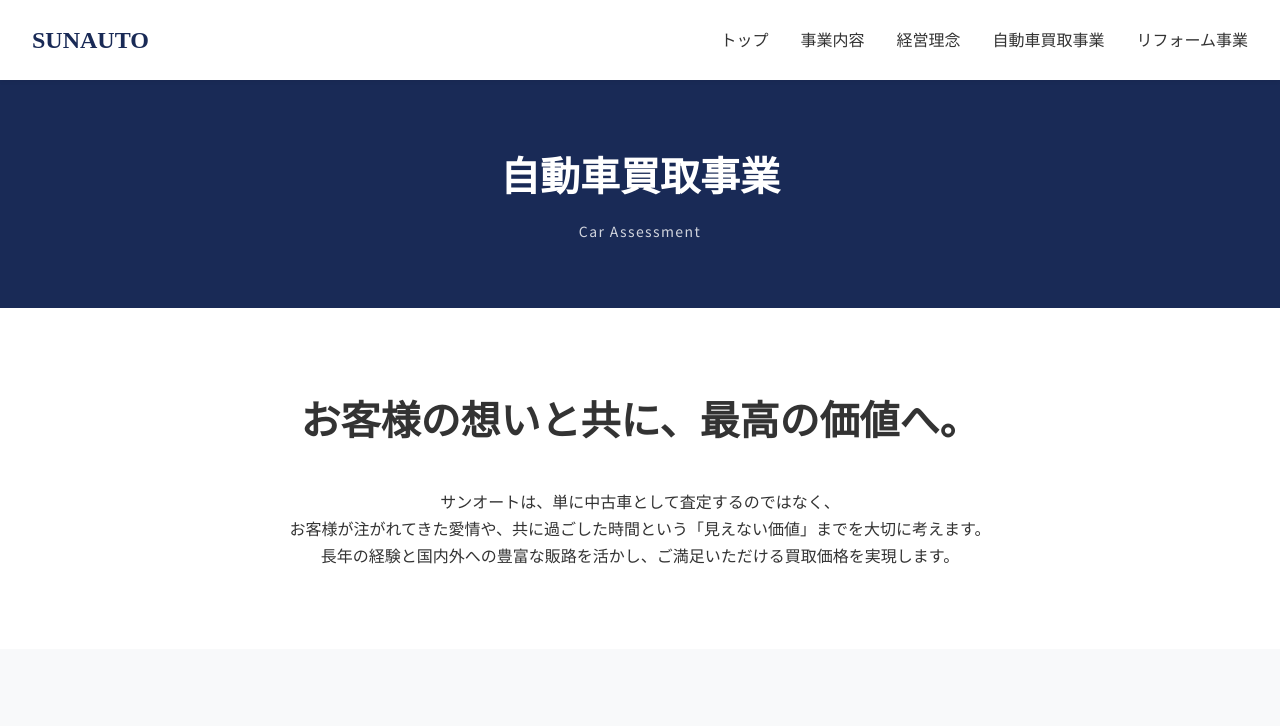
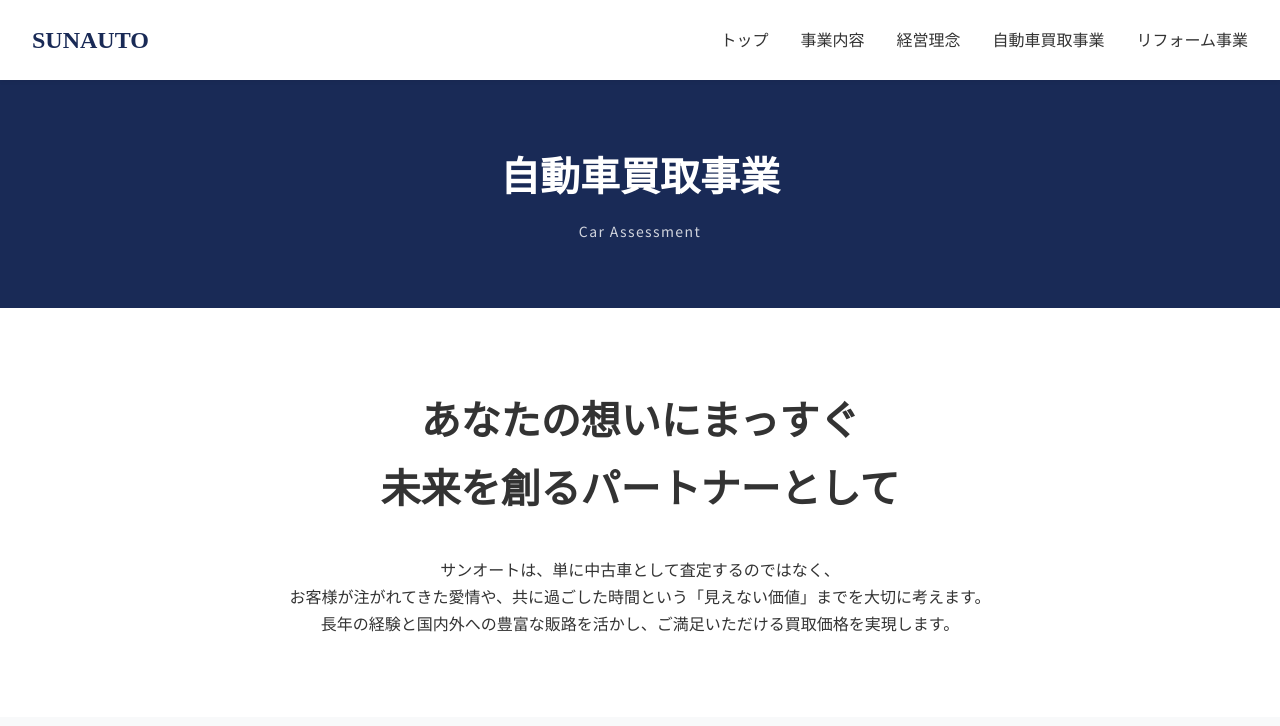
Before and after one commit to 70230kW/sunauto, a plain HTML site: page purchase.html in a window 1280 px wide. Shown: the top 726 px of the page. Drawn offline with Linux system fonts and the light colour scheme.

Commit message:
Update purchase.html

```diff
--- a/purchase.html
+++ b/purchase.html
@@ -45,7 +45,7 @@
 
         <section class="l-section u-text-center">
             <div class="l-container">
-                <h2 class="p-purchase-lead__title js-fade-in">お客様の想いと共に、最高の価値へ。</h2>
+                <h2 class="p-purchase-lead__title js-fade-in">あなたの想いにまっすぐ<br>未来を創るパートナーとして</h2>
                 <p class="js-fade-in">
                     サンオートは、単に中古車として査定するのではなく、<br class="u-hidden-sp">
                     お客様が注がれてきた愛情や、共に過ごした時間という「見えない価値」までを大切に考えます。<br class="u-hidden-sp">
```
